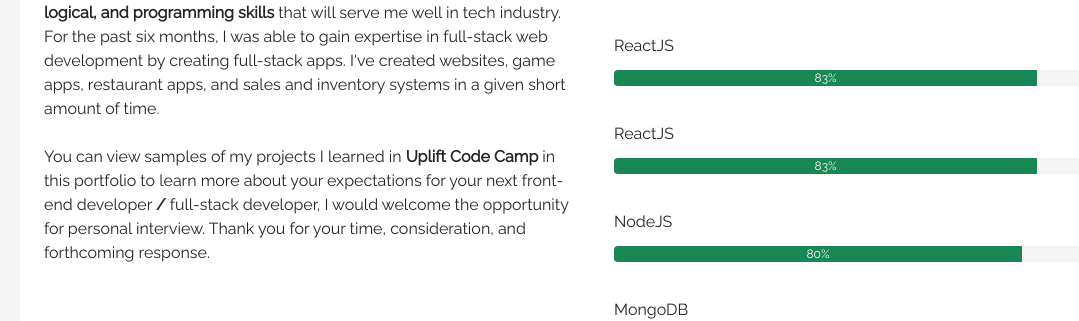
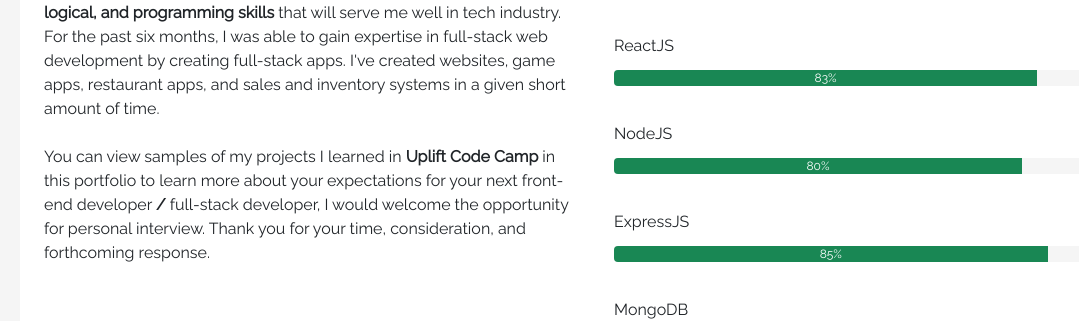
Before and after one commit to JoshuaFontiveros/joshua-fontiveros-portfolio, a React (Create React App) app: page / in a window 1280 px wide. Shown: the part 988-1309 px from the top of the page, without its empty margins (50-1129 px from the left). Built offline with nearby package versions, Linux system fonts and the light colour scheme.

Commit message:
Feat: Project1 deployment link, nodeJS percentage added.

```diff
--- a/src/pages/About.js
+++ b/src/pages/About.js
@@ -155,18 +155,19 @@ const About = () => {
                 label={`${reactJS}%`}
                 variant="success"
               />
-              <span>ReactJS</span>
-              <ProgressBar
-                style={{ backgroundColor: "#F5F5F5" }}
-                now={reactJS}
-                label={`${reactJS}%`}
-                variant="success"
-              />
+
               <span>NodeJS</span>
               <ProgressBar
                 style={{ backgroundColor: "#F5F5F5" }}
                 now={nodeJS}
                 label={`${nodeJS}%`}
+                variant="success"
+              />
+              <span>ExpressJS</span>
+              <ProgressBar
+                style={{ backgroundColor: "#F5F5F5" }}
+                now={expressJS}
+                label={`${expressJS}%`}
                 variant="success"
               />
               <span>MongoDB</span>
--- a/src/pages/Projects.js
+++ b/src/pages/Projects.js
@@ -75,7 +75,7 @@ const Projects = () => {
                   </Button>
                 </a>
                 <a
-                  href="https://github.com/JoshuaFontiveros/czyrahs-pizza"
+                  href="https://joshuafontiveros.github.io/project1-joshua-f.github.io/"
                   rel="noreferrer"
                   target="_blank"
                 >
```
